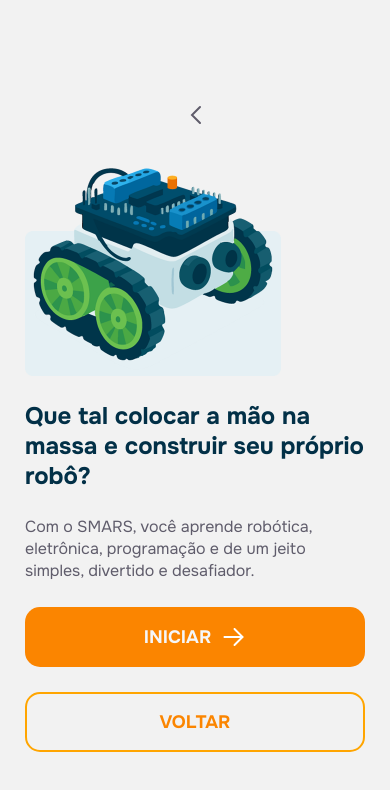
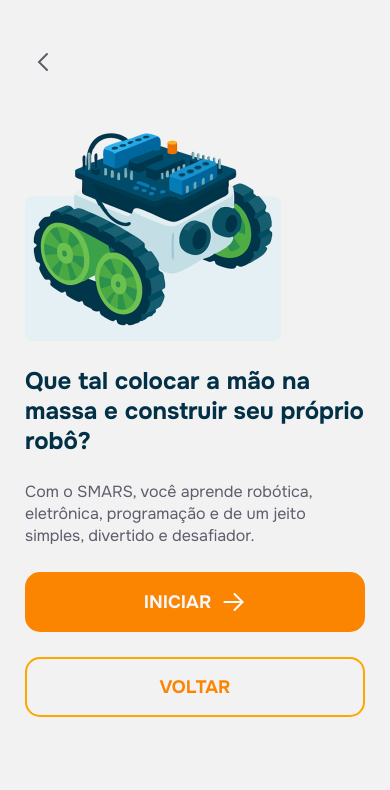
Before and after one commit to MenesesDani/LeComCreApplication, a React Native app: screen /ConstructionCover in a window 390 px wide. Shown: the top 790 px of the page. Built offline with nearby package versions, Linux system fonts and the light colour scheme.

Commit message:
Correction positon to back button

```diff
--- a/components/ButtonBack/styles.ts
+++ b/components/ButtonBack/styles.ts
@@ -4,11 +4,12 @@ import { TYPOGRAPHY } from '../../constants/typography';
 
 export const styles = StyleSheet.create({
   button: {
+    position: 'absolute',
+    top: 40,
+    left: 20,
     padding: 10,
     justifyContent: 'center',
     alignItems: 'center',
-  },
-  icon: {
-    color: colors.brand.orange, // cor do SVG
+    zIndex: 10,
   },
 });
--- a/screens/ConstructionCover.tsx
+++ b/screens/ConstructionCover.tsx
@@ -56,11 +56,6 @@ const styles = StyleSheet.create({
     alignItems: 'center',
     rowGap: 25,
   },
-  backButtonText: {
-    fontSize: 18,
-    color: '#007AFF',
-    fontWeight: '600',
-  },
   image: {
     width: 256,
     height: 214,
```
